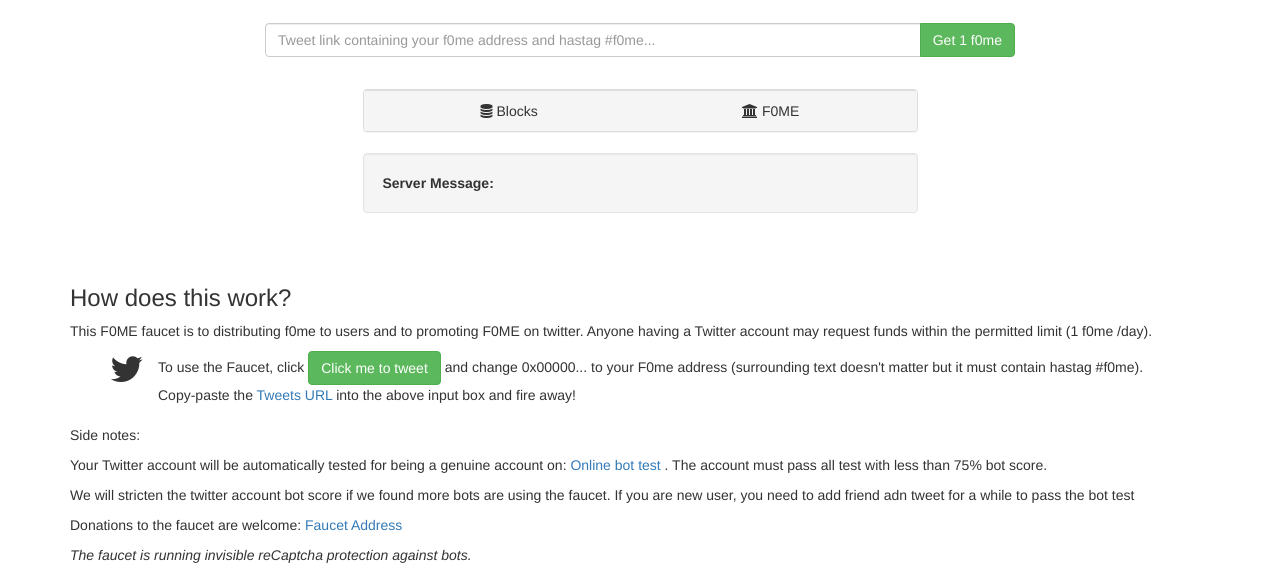
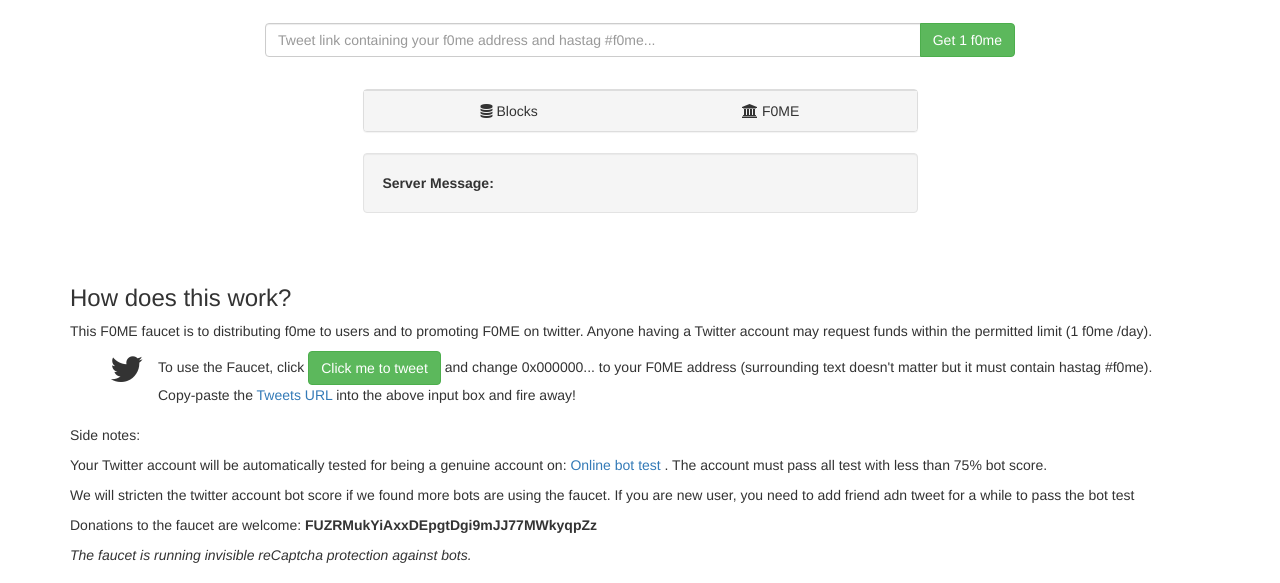
Before and after one commit to loremzlimpa/f0mefaucet, a website: page public/index.html in a window 1280 px wide. Shown: the part 217-800 px from the top of the page. Drawn offline with nearby package versions, Linux system fonts and the light colour scheme.

Commit message:
Update index.html

```diff
--- a/public/index.html
+++ b/public/index.html
@@ -43,7 +43,7 @@
 			<div class="container">
 				<div class="row" style="margin-bottom: 16px;">
 					<div class="col-lg-12">
-				                           <img class="img-rounded center-block" style="width:200px;" src="https://srv4.imgonline.com.ua/result_img/imgonline-com-ua-resize-bqoRGYgpbG7.png">
+				                           <img class="img-rounded center-block" style="width:200px;" src="http://i67.tinypic.com/14wf5aw.png">
 				                          </div>
 
 						<div class="col-lg-12">
@@ -57,7 +57,6 @@
 							<input id="url" name="url" type="text" class="form-control" placeholder="Tweet link containing your f0me address and hastag #f0me...">
 							<span class="input-group-btn">
 							<button class="btn btn-success" onclick="tier= 0 ; grecaptcha.execute()"> Get 1 f0me</button>
-						</ul>
 							</span>
 						</div>
 						<div class="g-recaptcha" data-sitekey="6LeGFEoUAAAAAOxCLvrBF2DjNAiaWP-3QEXtOq-a" data-callback="submit" data-size="invisible"></div>
@@ -91,15 +90,16 @@
 					<div class="col-lg-12">
 						<h3>How does this work?</h3>
 						<p>This F0ME faucet is to distributing f0me to users and to promoting F0ME on twitter. Anyone having a Twitter account may request funds within the permitted limit (1 f0me /day).</p>
-						<dl class="dl-horizontal">
-							<dt style="width: auto; margin-left: 40px;"><i class="fa fa-twitter" aria-hidden="true" style="font-size: 36px;"></i></dt>
-							<dd style="margin-left: 88px; margin-bottom: 10px;"></i> To use the Faucet, click <a class="btn btn-success" href="https://twitter.com/intent/tweet?text=Requesting%20faucet%20funds%20into%200x0000000000000000000000000000000000000000%20on%20http%3A%2F%2Ff0me%2Enet%20%40F0meDev%20%23f0me." target="_about:blank">Click me to tweet</a> and change 0x00000... to your F0me address (surrounding text doesn't matter but it must contain hastag #f0me).<br/>Copy-paste the <a href="https://support.twitter.com/articles/80586" target="_about:blank">Tweets URL</a> into the above input box and fire away!</dd>
 
-						</dl>
+
+					    <dl class="dl-horizontal">
+							<dt style="width: auto; margin-left: 40px;"><i class="fa fa-twitter" aria-hidden="true" style="font-size: 36px;"> </i> </dt>
+							<dd style="margin-left: 88px; margin-bottom: 10px;"> To use the Faucet, click <a class="btn btn-success" href="https://twitter.com/intent/tweet?text=Requesting%20faucet%20funds%20into%200x0000000000000000000000000000000000000000%20on%20http%3A%2F%2Ff0me%2Enet%20%40F0meDev%20%23f0me." target="_about:blank">Click me to tweet</a> and change 0x000000... to your F0ME address (surrounding text doesn't matter but it must contain hastag #f0me).<br/>Copy-paste the <a href="https://support.twitter.com/articles/80586" target="_about:blank">Tweets URL</a> into the above input box and fire away!</dd>
+							</dl>
 						<p>Side notes: </p>
 						<p>Your Twitter account will be automatically tested for being a genuine account on: <a href = "https://botometer.iuni.iu.edu/" target="_about:blank"> Online bot test </a>.  The account must pass all test with less than 75% bot score. </p>
 						<p>We will stricten the twitter account bot score if we found more bots are using the faucet. If you are new user, you need to add friend adn tweet for a while to pass the bot test</p>
-						<p>Donations to the faucet are welcome: <a href="http://nekonium.network/account/0x1ec366337ef2de16a5765700da06bb96a7312845" target="_about:blank"> Faucet Address </a></p>
+						<p>Donations to the faucet are welcome: <b>FUZRMukYiAxxDEpgtDgi9mJJ77MWkyqpZz</b></p>
 						<em>The faucet is running invisible reCaptcha protection against bots.</em>
 					</div>
 				</div>
```
